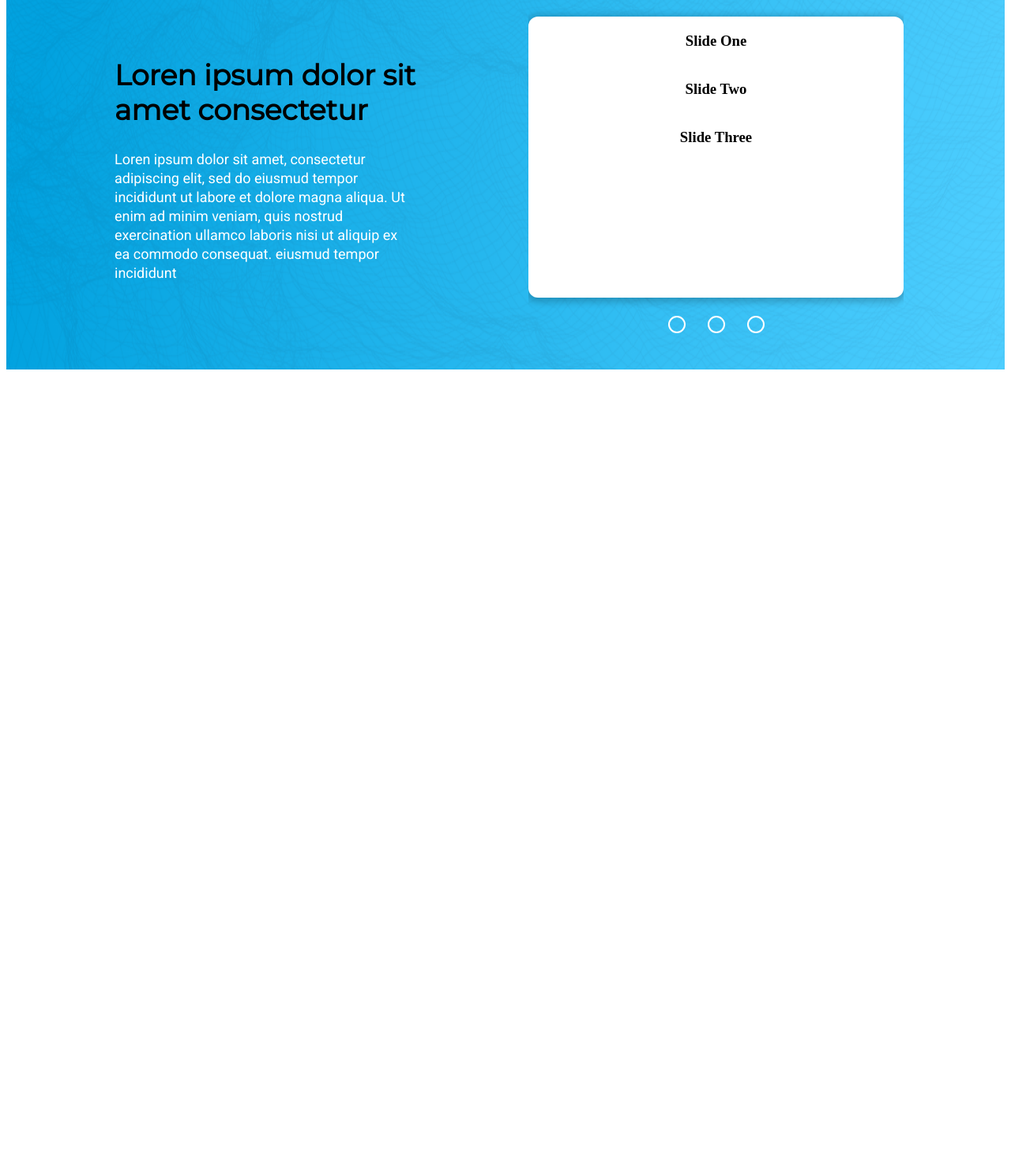
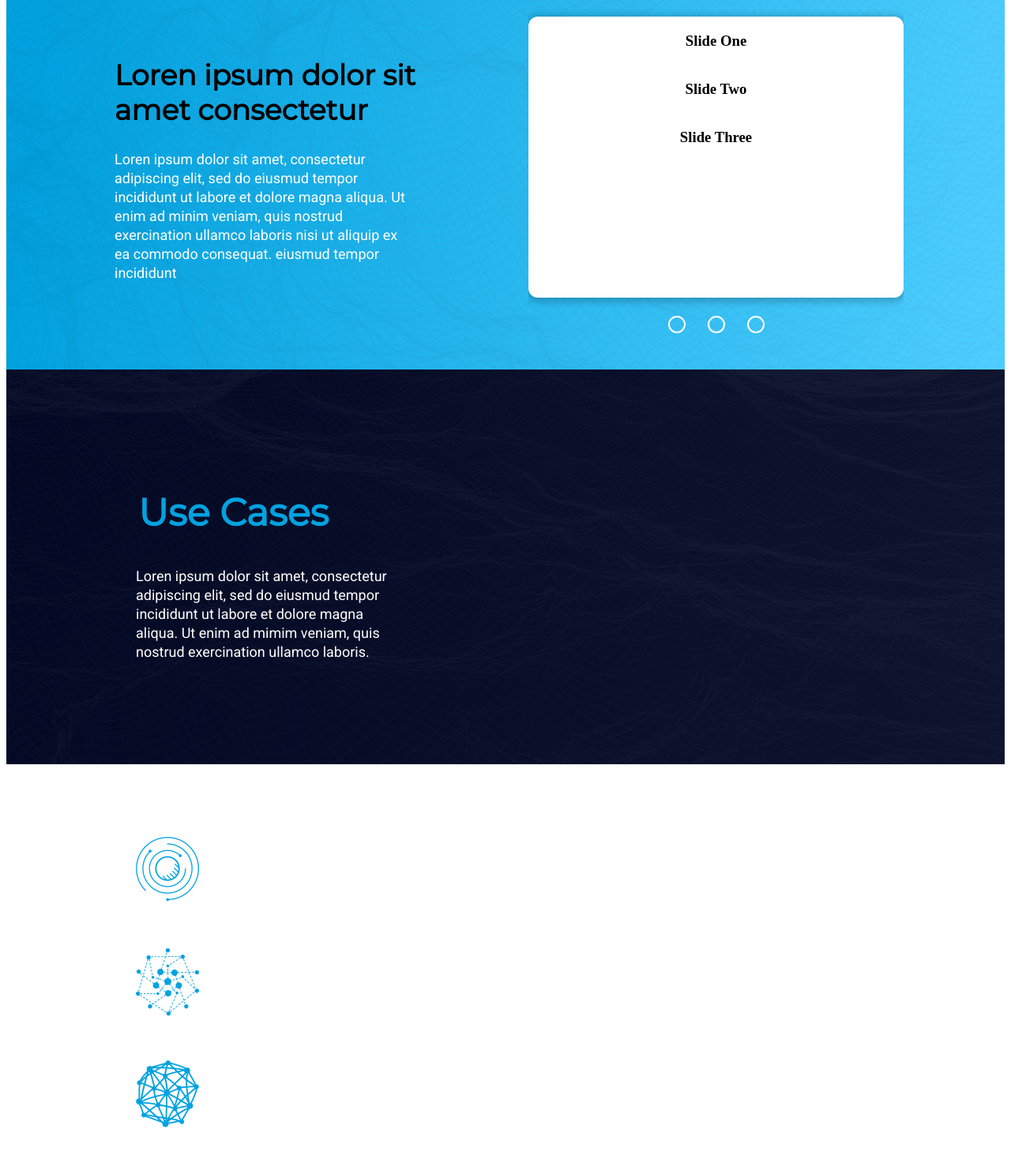
Before and after one commit to AMSpears/provide-services, a React app: page / in a window 1280 px wide. Shown: the part 1591-3078 px from the top of the page at 79% size. Before the commit the page ends 2067 px from the top, so only its background shows below. Built offline with nearby package versions, Linux system fonts and the light colour scheme.

Commit message:
add use cases section

```diff
--- a/src/components/Content/Content.css
+++ b/src/components/Content/Content.css
@@ -18,6 +18,11 @@
     background: url("../Img/product_section_background.png");
     background-repeat: no-repeat;
     background-size: 100% 853px;
+}
+.use-cases {
+    background: url("../Img/use_section_background.png");
+    background-repeat: no-repeat;
+    background-size: 100% 500px;
 }
 /* Main tags */
 h1, h2,
@@ -176,6 +181,59 @@ img {
     margin-top: 72px;
     margin-bottom: 31px;
 }
+/* Use Cases Section */
+  #use-cases-header{
+    height: 58px;
+    width: 247px;
+    color: #02A2E0;
+    font-family: 'Montserrat';
+    font-size: 48px;
+    font-weight: bold;
+    line-height: 58px;
+    margin-top:152px;
+    margin-left:164px;
+  }
+  #use-cases-details {
+    height: 120px;
+    width: 338px;
+    color: #FFFFFF;
+    font-family: 'Roboto';
+    font-size: 18px;
+    line-height: 24px;
+    text-align: left;
+    margin-top: 21px;
+    margin-left: 164px;
+    margin-bottom:149px;
+  }
+  #use-cases-item-img{
+    height: 81.25px;
+    width: 79.92px;
+  }
+  .use-cases-item-details{
+    height: 48px;
+    width: 403px;
+    color: #FFFFFF;
+    font-family: 'Roboto';
+    font-size: 18px;
+    line-height: 24px;
+    text-align: left;
+    margin-left: 40.21px;
+  }
+  .use-cases-container {
+    display: flex;
+    flex-wrap: wrap;
+  }
+  .use-cases-items-container{
+    margin-top: 73.04px;
+    margin-bottom:73.38px;
+    margin-right:91px;
+  }
+  .use-cases-item-container{
+    margin-bottom:56.36px;
+    margin-left: 164.15px;
+    display: flex;
+    justify-content: row;
+  }
  /* reponsiveness to other devices */
  @media only screen and (max-width: 1024px) {
 
--- a/src/components/Content/Content.js
+++ b/src/components/Content/Content.js
@@ -1,6 +1,10 @@
 import React from 'react'
 import Logo from '../Img/provide_logo_dark-blue.png'
 import FeatureItem from "../Img/noun_Network_27392.png"
+import UseCaseImg1 from "../Img/noun_Network_1813755.png"
+import UseCaseImg2 from "../Img/noun_Network_27392.png"
+import UseCaseImg3 from "../Img/noun_Network_1354320.png"
+
 import SlideShow from "../SlideShow/SlideShow"
 import './Content.css'
 
@@ -45,6 +49,28 @@ const Content = () => {
                     </div>
                 </div>
             </section>
+            <section className= "use-cases">
+                <div className= "use-cases-container">
+                    <div>
+                        <h2 id= "use-cases-header">Use Cases</h2>
+                        <p id= "use-cases-details">Loren ipsum dolor sit amet, consectetur adipiscing elit, sed do eiusmud tempor incididunt ut labore et dolore magna aliqua. Ut enim ad mimim veniam, quis nostrud exercination ullamco laboris.</p>
+                    </div>
+                <div className= "use-cases-items-container">
+                    <div className= "use-cases-item-container">
+                        <div><img className= "use-cases-item-img" src ={UseCaseImg1} alt= "Use case item"/></div>
+                        <div><p className = "use-cases-item-details">Loren ipsum dolor sit amet, consectetur adipiscing elit sed do</p></div>
+                    </div>
+                    <div className= "use-cases-item-container">
+                        <div><img className= "use-cases-item-img" src ={UseCaseImg2} alt= "Use case item"/></div>
+                        <div><p className = "use-cases-item-details">Loren ipsum dolor sit amet, consectetur adipiscing elit sed do</p></div>
+                    </div>
+                    <div className= "use-cases-item-container">
+                        <div><img className= "use-cases-item-img" src ={UseCaseImg3} alt= "Use case item"/></div>
+                        <div><p className = "use-cases-item-details">Loren ipsum dolor sit amet, consectetur adipiscing elit sed do</p></div>
+                    </div>
+                </div>
+                </div>
+            </section>
         </div>
     )
 }
--- a/src/components/SlideShow/SlideShow.js
+++ b/src/components/SlideShow/SlideShow.js
@@ -2,8 +2,8 @@ import React from 'react'
 
 import './SlideShow.css'
 
-const SlideShow = () => {
-
+class SlideShow extends React.Component {
+    render(){
         return (
             <section>
                 <div className = "slideshow-container">
@@ -25,4 +25,5 @@ const SlideShow = () => {
             </section>
         )
     }
+}
 export default SlideShow
```
Also changed, not shown: package.json (line endings or trailing spaces). Lines whose indentation alone changed are shown as unchanged.
